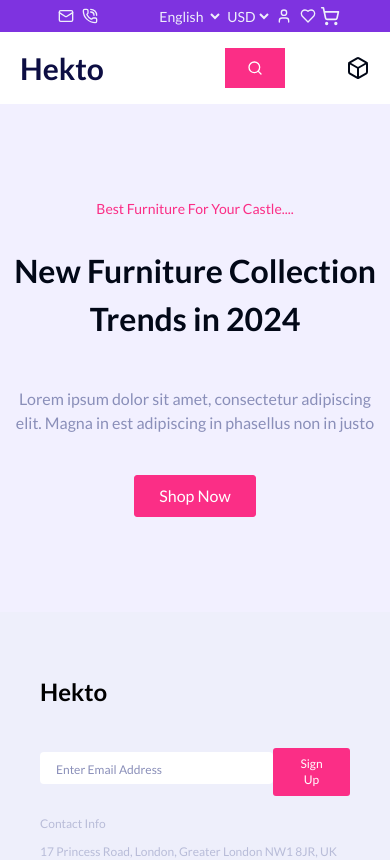
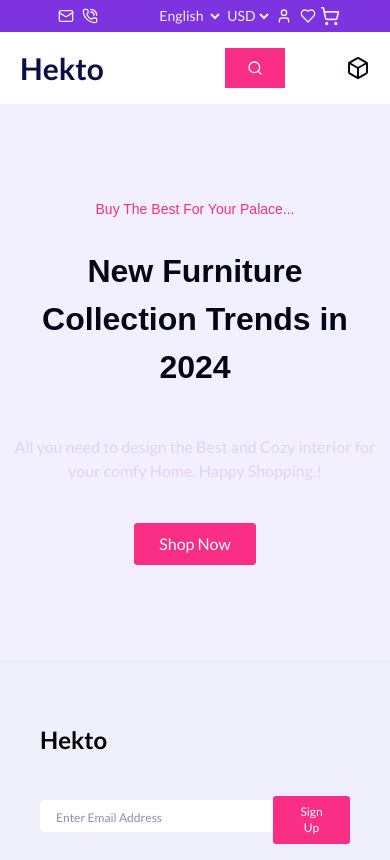
Before and after one commit to aqsaaQaazi/challenge-03, a Next.js app: page / in a window 390 px wide. Shown: the top 860 px of the page. Built offline with nearby package versions, Linux system fonts and the light colour scheme.

Commit message:
hero is fully responsive and errorfree

```diff
--- a/src/components/Hero.tsx
+++ b/src/components/Hero.tsx
@@ -5,7 +5,7 @@ import Image from "next/image";
 
 export default function Banner(){
   return (
-    <main id="banner" className="w-full bg-[#F2F0FF]">
+    <main id="banner" className="w-full bg-[#f2f0ff] font-lato">
       <div className="wrapper relative py-[55px]">
         {/* --- banner main content start --- */}
         <div className="flex items-center justify-center py-10">
@@ -13,17 +13,16 @@ export default function Banner(){
             <div className="grid grid-cols-1 items-center lg:grid-cols-2">
               {/* --- left side start --- */}
               <div className="text-center lg:text-left">
-                <p className="text-[14px] text-[#FB2E86] font-normal leading-5">
-                  Best Furniture For Your Castle....
+                <p className="text-[14px] text-pink font-normal font-josefin leading-5">
+                  Buy The Best For Your Palace...
                 </p>
-                <h1 className="text-[32px] sm:text-[36px] md:text-[40px] font-bold leading-[48px] py-7">
+                <h1 className="text-[32px] sm:text-[36px] md:text-[40px] font-josefin font-bold leading-[48px] py-7">
                   New Furniture Collection Trends in 2024
                 </h1>
-                <p className="text-[16px] text-[#8A8FB9] font-normal leading-6">
-                  Lorem ipsum dolor sit amet, consectetur adipiscing elit. Magna
-                  in est adipiscing in phasellus non in justo
+                <p className="text-[16px] text-pantone-purple font-normal font-lato leading-6">
+                  All you need to design the Best and Cozy interior for your comfy Home. Happy Shopping.!
                 </p>
-                <button className="bg-[#FB2E86] text-white mt-10 px-6 py-2 rounded-[3px] border-[1px] border-[#FB2E86] hover:bg-white hover:text-[#FB2E86] hover:border-[1px] hover:border-pink-600">
+                <button className="bg-pink text-white mt-10 px-6 py-2 rounded-[3px] border-[1px] border-pink hover:bg-white hover:text-pink hover:border-[1px] hover:border-pink transition-all duration-300">
                   Shop Now
                 </button>
               </div>
--- a/tailwind.config.ts
+++ b/tailwind.config.ts
@@ -1,5 +1,6 @@
 /** @type {import('tailwindcss').Config} */
 import { Josefin_Sans, Lato } from "next/font/google"
+
 module.exports = {
   darkMode: ["class"],
   content: [
@@ -18,9 +19,8 @@ module.exports = {
     },
     extend: {
       fontFamily:{
-        josefin : ['Josefin_Sans', 'Sans'],
-        lato: ['Lato'],
-
+        josefin: ['Josefin Sans', 'sans-serif'],
+        lato: ['Lato', 'sans-serif'],
       },
       colors: {
         border: 'hsl(var(--border))',
```
